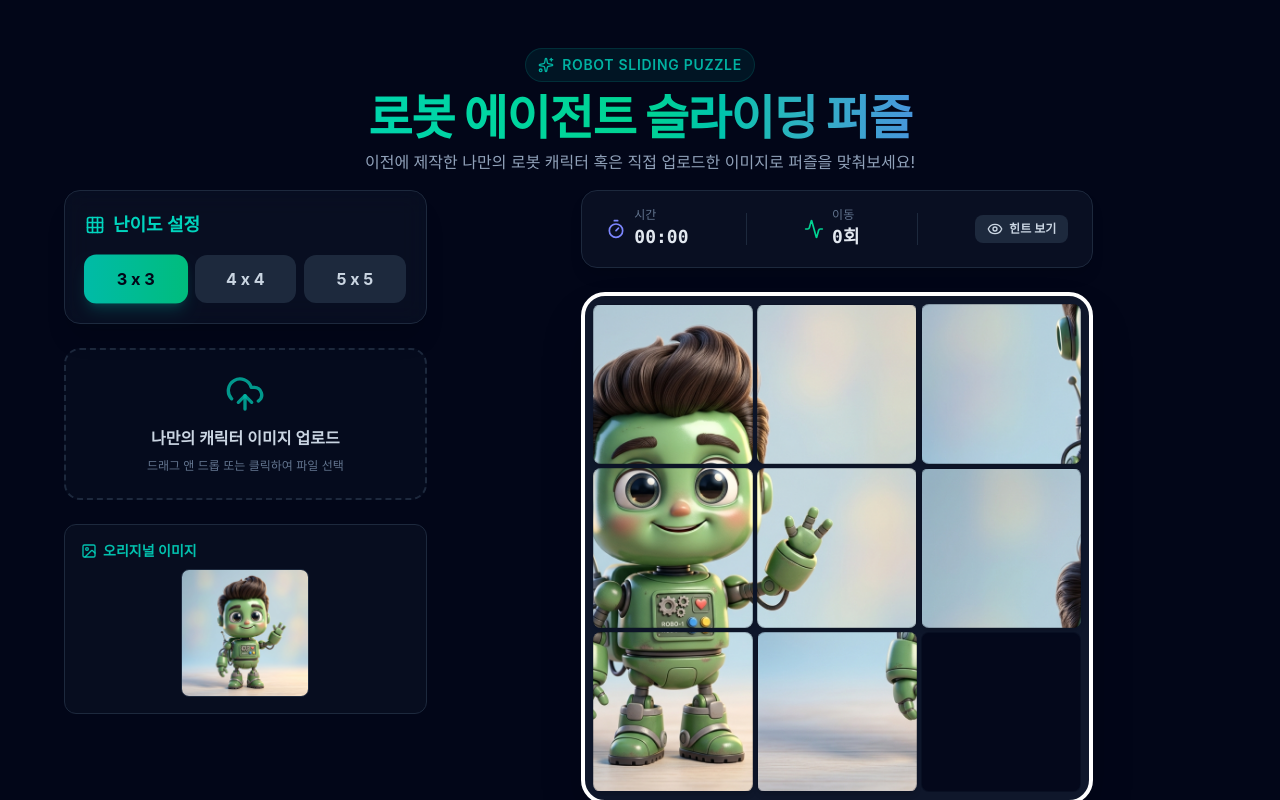
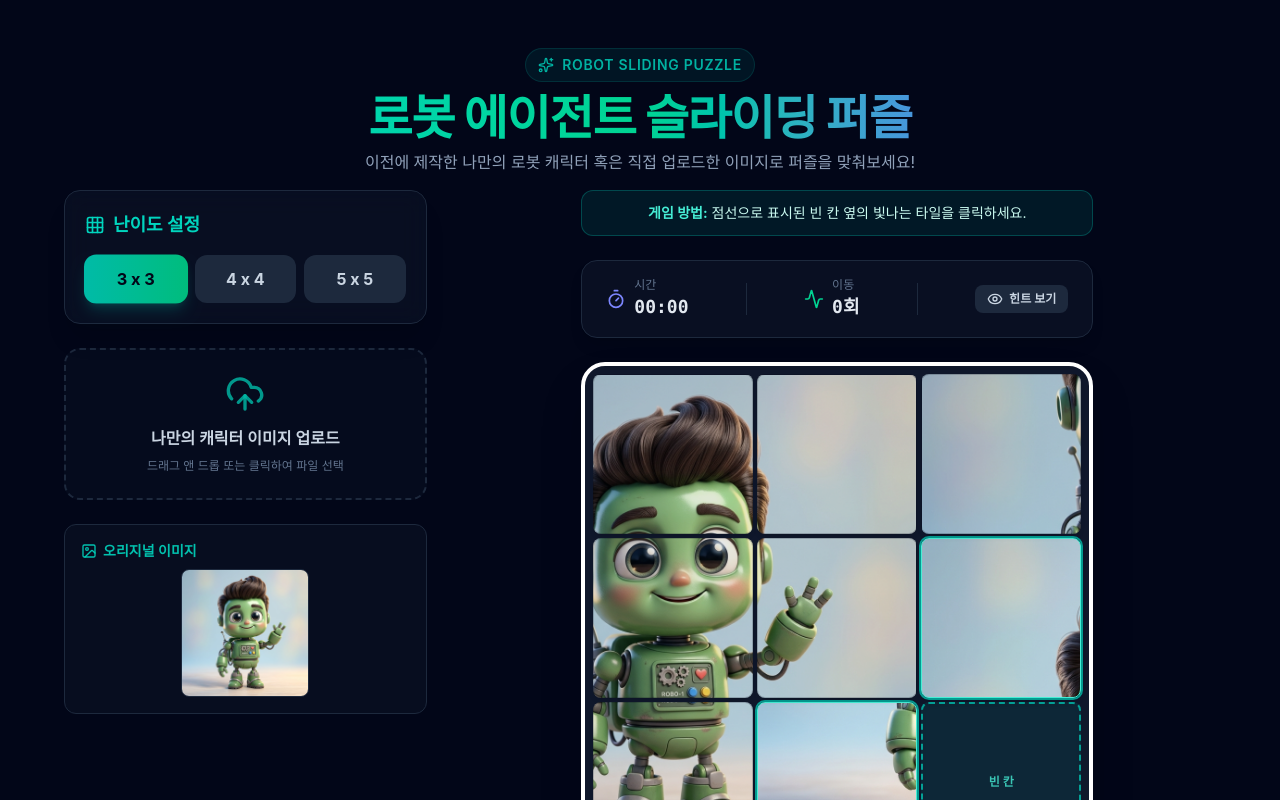
Before and after one commit to shinekim0486/robot-agent-puzzle, a React (Vite) app: page / in a window 1280 px wide. Shown: the top 800 px of the page. Built offline with nearby package versions, Linux system fonts and the light colour scheme.

Commit message:
Improve puzzle interaction (#1)
Co-authored-by: apple <apple@appleui-MacBookPro.local>

```diff
--- a/src/App.jsx
+++ b/src/App.jsx
@@ -100,23 +100,17 @@ function App() {
     const size = gridSize
     const totalTiles = size * size
     const emptyIndex = tiles.indexOf(totalTiles - 1)
-
     const clickRow = Math.floor(index / size)
     const clickCol = index % size
     const emptyRow = Math.floor(emptyIndex / size)
     const emptyCol = emptyIndex % size
-
-    // Check if clicked tile is adjacent to empty tile
     const isAdjacent = Math.abs(clickRow - emptyRow) + Math.abs(clickCol - emptyCol) === 1
 
-    if (isAdjacent) {
-      // Start timer on first move
-      if (moves === 0) {
-        setIsActive(true)
-      }
+    if (!isAdjacent) return
+
+    if (moves === 0) setIsActive(true)
 
     const newTiles = [...tiles]
-      // Swap clicked tile with empty tile
     newTiles[emptyIndex] = tiles[index]
     newTiles[index] = totalTiles - 1
 
@@ -126,7 +120,6 @@ function App() {
     if (checkWin(newTiles)) {
       setIsWon(true)
       setIsActive(false)
-      }
     }
   }
 
@@ -229,6 +222,10 @@ function App() {
 
         {/* Center Panel: Puzzle Board */}
         <section className="lg:col-span-8 flex flex-col items-center space-y-6">
+          <div className="w-full max-w-lg rounded-xl border border-teal-500/30 bg-teal-500/10 px-4 py-3 text-center text-sm text-teal-100">
+            <strong className="text-teal-300">게임 방법:</strong> 점선으로 표시된 빈 칸 옆의
+            빛나는 타일을 클릭하세요.
+          </div>
 
           {/* Stats Bar */}
           <div className="w-full max-w-lg bg-slate-900/60 backdrop-blur-md border border-slate-800 rounded-2xl px-6 py-4 flex items-center justify-between shadow-lg">
@@ -276,9 +273,23 @@ function App() {
               {tiles.map((tileValue, index) => {
                 const totalTiles = gridSize * gridSize
                 const isEmpty = tileValue === totalTiles - 1
+                const emptyIndex = tiles.indexOf(totalTiles - 1)
+                const tileRow = Math.floor(index / gridSize)
+                const tileCol = index % gridSize
+                const emptyRow = Math.floor(emptyIndex / gridSize)
+                const emptyCol = emptyIndex % gridSize
+                const isMovable = Math.abs(tileRow - emptyRow) + Math.abs(tileCol - emptyCol) === 1
 
                 if (isEmpty) {
-                  return <div key="empty" className="bg-slate-950/80 rounded-lg border border-slate-900/50" />
+                  return (
+                    <div
+                      key="empty"
+                      aria-label="빈 칸"
+                      className="flex items-center justify-center rounded-lg border-2 border-dashed border-teal-400/70 bg-teal-500/10 text-xs font-bold text-teal-300/80 shadow-inner"
+                    >
+                      빈 칸
+                    </div>
+                  )
                 }
 
                 // Calculate background position for slicing
@@ -292,7 +303,13 @@ function App() {
                   <button
                     key={tileValue}
                     onClick={() => handleTileClick(index)}
-                    className="w-full h-full rounded-lg overflow-hidden border border-slate-950/20 shadow-md hover:scale-[0.99] active:scale-[0.97] transition-all duration-150 focus:outline-none focus:ring-2 focus:ring-teal-500/50 cursor-pointer"
+                    aria-label={isMovable ? `이동 가능한 퍼즐 조각 ${tileValue + 1}` : `퍼즐 조각 ${tileValue + 1}`}
+                    title={isMovable ? '클릭해서 빈 칸으로 이동' : '빈 칸 옆 타일만 이동할 수 있습니다'}
+                    className={`w-full h-full rounded-lg overflow-hidden border shadow-md transition-all duration-150 focus:outline-none focus:ring-2 focus:ring-teal-500/50 ${
+                      isMovable
+                        ? 'cursor-pointer border-teal-300 ring-2 ring-teal-400/70 hover:scale-[0.98] active:scale-95'
+                        : 'cursor-not-allowed border-slate-950/20 opacity-90'
+                    }`}
                     style={{
                       backgroundImage: `url(${imageUrl})`,
                       backgroundSize: `${gridSize * 100}% ${gridSize * 100}%`,
```
Lines whose indentation alone changed are shown as unchanged.
